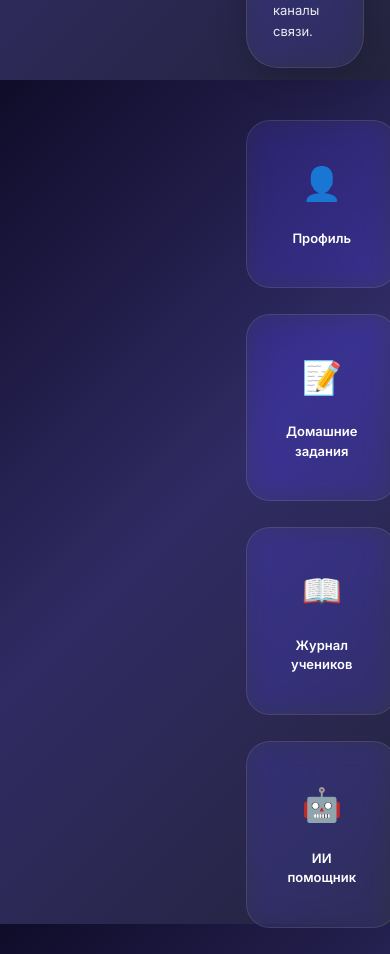
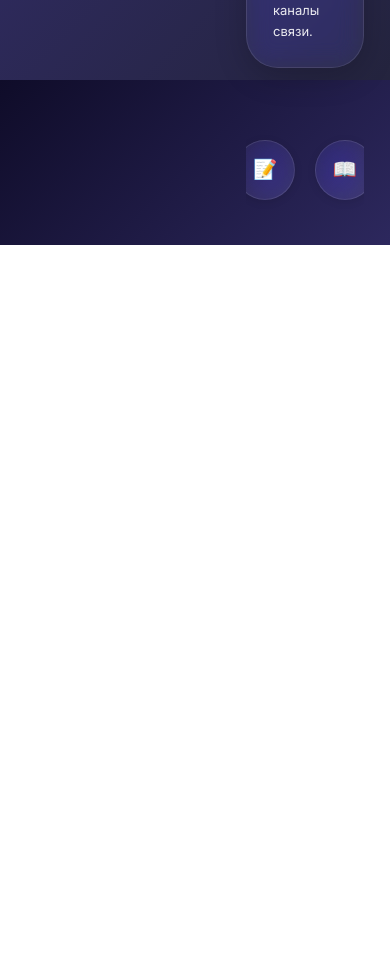
Before and after one commit to Bektur2011/-1-2, a React (Vite) app in the folder StudyCore/frontend/: page /menu in a window 390 px wide. Shown: the part 4140-5094 px from the top of the page. After the commit the page ends 4385 px from the top, so only its background shows below. Built offline with nearby package versions, Linux system fonts and the light colour scheme.

Commit message:
Improve quick access menu on mobile: compact, icon-only, horizontal layout

```diff
--- a/StudyCore/frontend/src/styles/modern-menu.css
+++ b/StudyCore/frontend/src/styles/modern-menu.css
@@ -172,7 +172,7 @@
   align-items: center;
   justify-content: center;
   padding: var(--space-xl);
-  background: var(--bg-card);
+  background: linear-gradient(135deg, var(--bg-card) 0%, rgba(255, 255, 255, 0.1) 100%);
   backdrop-filter: var(--backdrop-blur);
   border: var(--border-width) solid var(--border-color);
   border-radius: var(--radius-lg);
@@ -181,13 +181,14 @@
   transition: all var(--transition-base);
   gap: var(--space-md);
   min-height: 140px;
+  box-shadow: var(--shadow-sm);
 }
 
 .quick-action-btn:hover {
-  transform: translateY(-2px);
-  box-shadow: var(--shadow-md), var(--shadow-glow-sm);
+  transform: translateY(-4px);
+  box-shadow: var(--shadow-lg), var(--shadow-glow-md);
   border-color: var(--primary);
-  background: rgba(45, 104, 196, 0.05);
+  background: linear-gradient(135deg, rgba(45, 104, 196, 0.1) 0%, rgba(45, 104, 196, 0.2) 100%);
 }
 
 .quick-action-icon {
@@ -235,7 +236,30 @@
   }
 
   .quick-actions {
-    grid-template-columns: 1fr;
+    display: flex;
+    flex-direction: row;
+    justify-content: center;
+    gap: var(--space-md);
+    overflow-x: auto;
+    padding: var(--space-md);
+  }
+
+  .quick-action-btn {
+    flex: 0 0 auto;
+    width: 60px;
+    height: 60px;
+    padding: var(--space-md);
+    min-height: auto;
+    border-radius: var(--radius-full);
+    gap: 0;
+  }
+
+  .quick-action-label {
+    display: none;
+  }
+
+  .quick-action-icon {
+    font-size: 1.5rem;
   }
 }
 
```
Also changed, not shown: 1 other file (tests, documents, lock files or other folders).
